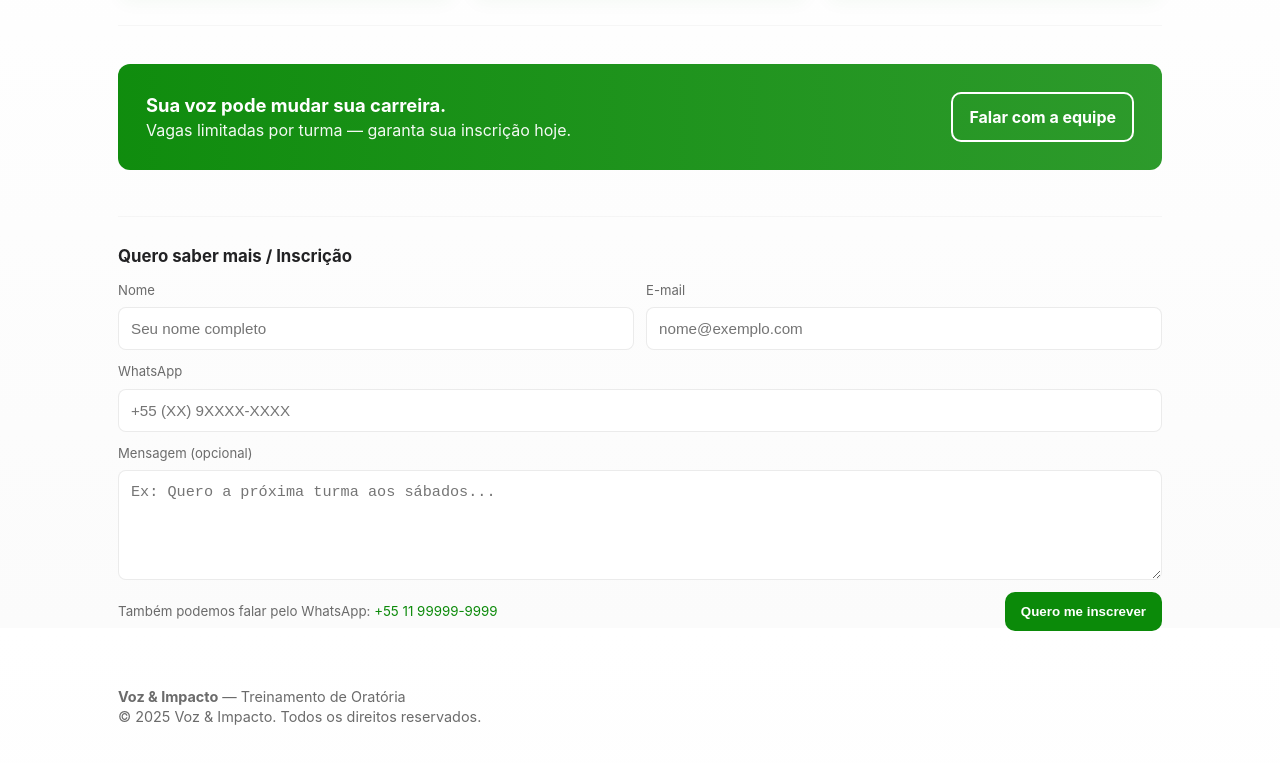
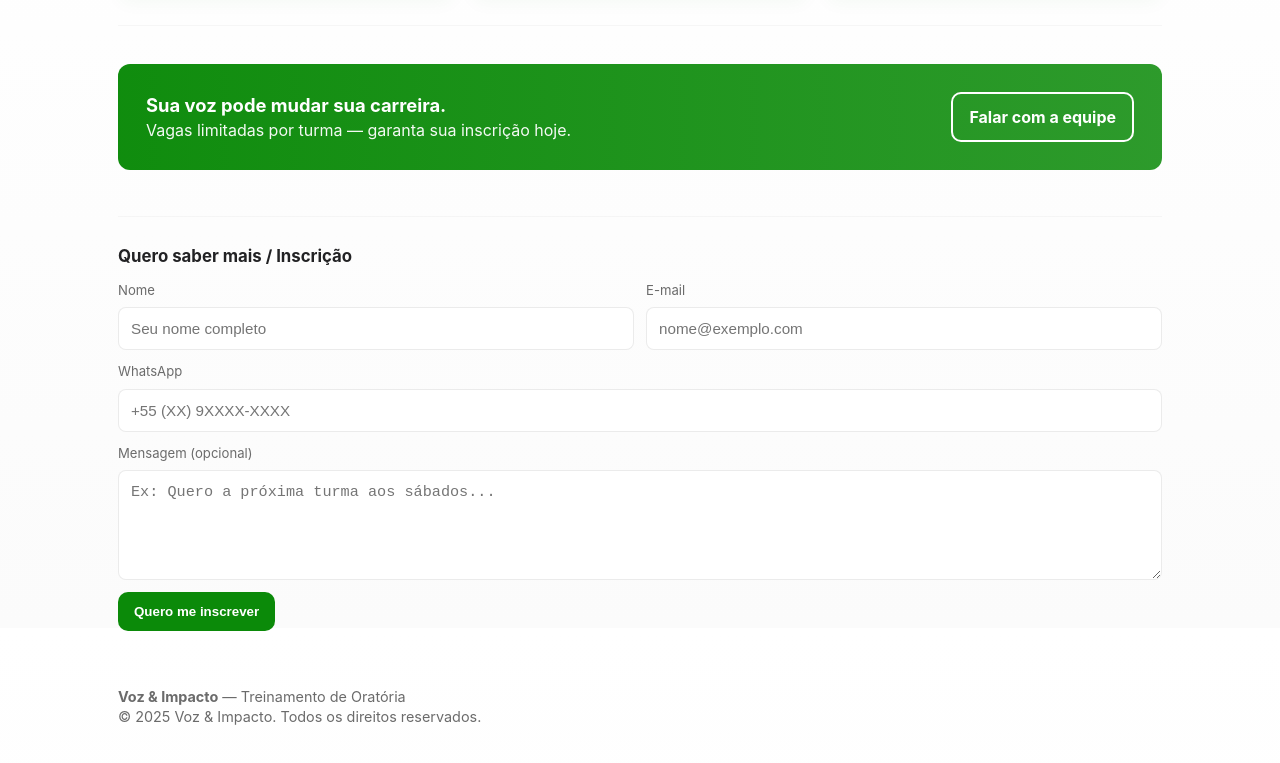
Before and after one commit to Kauanny-cmd/voz-impacto, a plain HTML site: page index.html in a window 1280 px wide. Shown: the part 1772-2535 px from the top of the page. Drawn offline with Linux system fonts and the light colour scheme.

Commit message:
feat: adição do link de form

```diff
--- a/index.html
+++ b/index.html
@@ -298,7 +298,8 @@
         </h3>
 
         <form
-          action="#"
+          action="https://formspree.io/f/mzzjdldp"
+          method="POST"
           aria-label="Formulário de contato"
         >
           <div class="form-wrap">
@@ -340,14 +341,6 @@
             </div>
 
             <div class="inscricao">
-              <small style="color: var(--muted)"
-                >Também podemos falar pelo WhatsApp:
-                <a
-                  href="https://wa.me/5511999999999"
-                  style="color: var(--brand-green); text-decoration: none"
-                  >+55 11 99999-9999</a
-                ></small
-              >
               <button class="submit" type="submit">Quero me inscrever</button>
             </div>
           </div>
```
